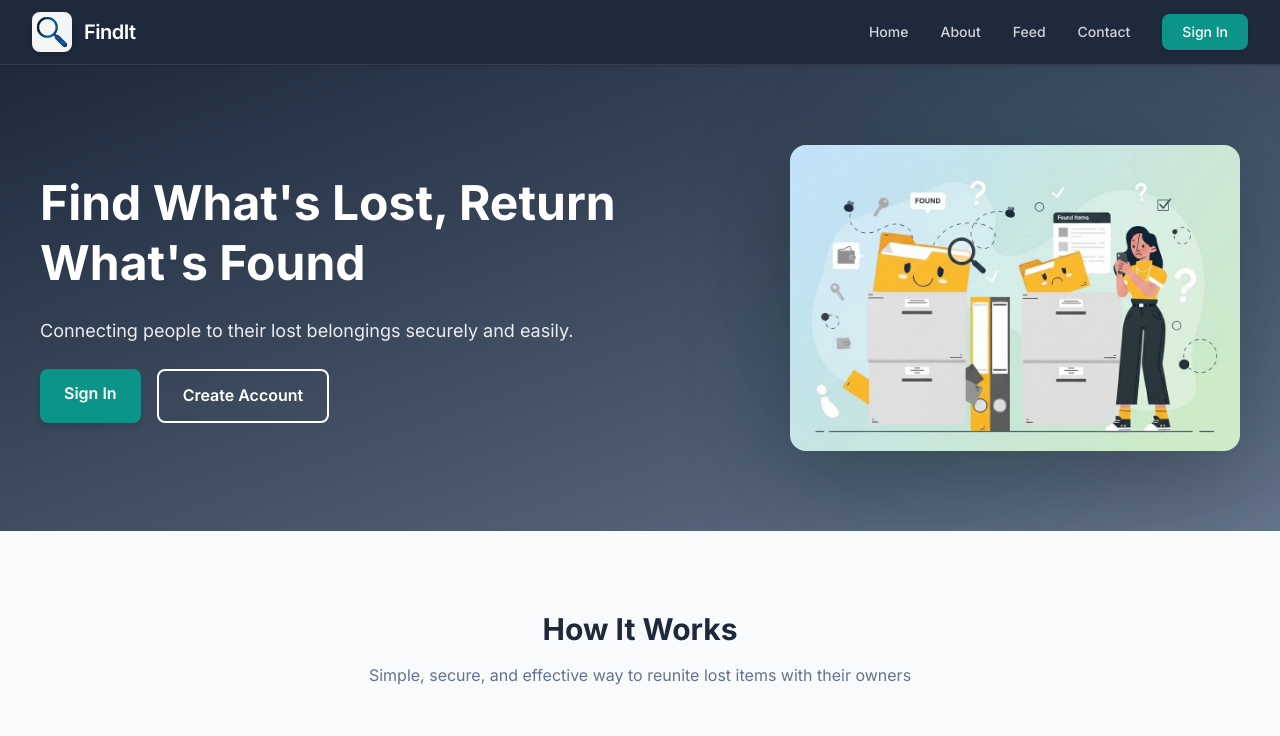
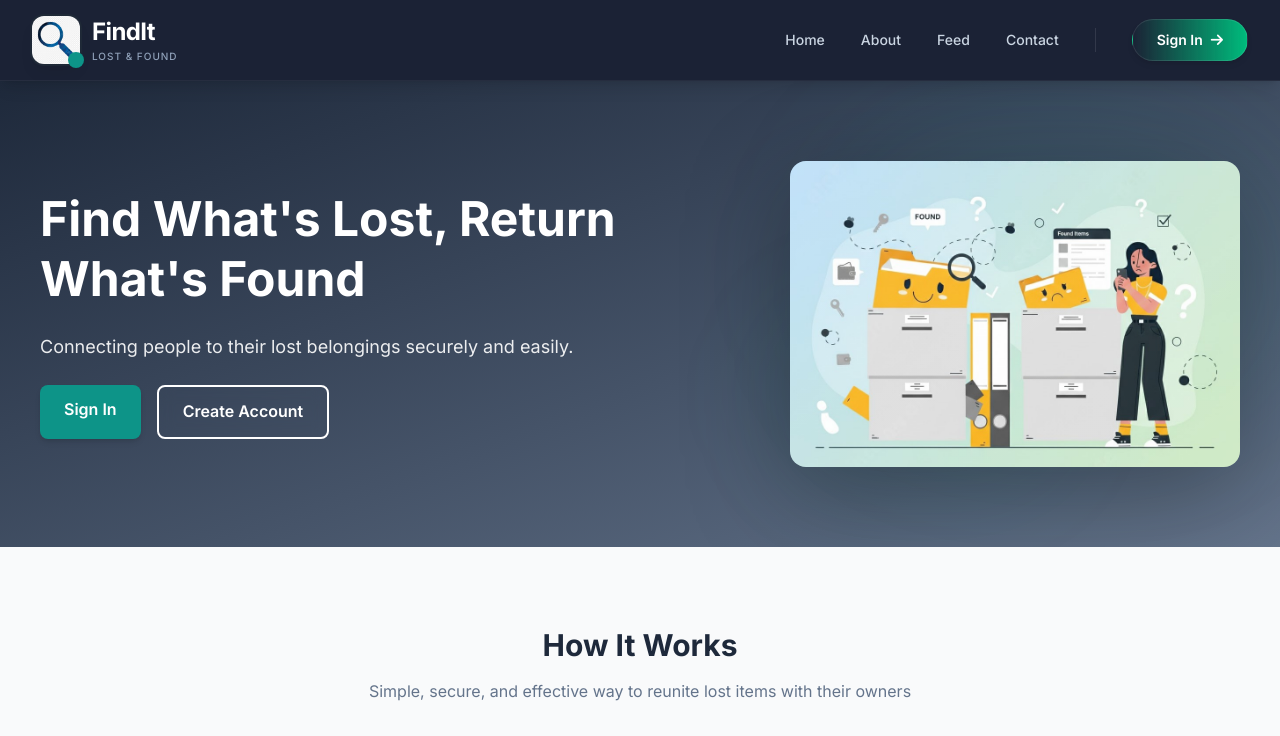
Before and after one commit to mailktayyabali/Lost-and-found, a React (Vite) app in the folder frontend/: page / in a window 1280 px wide. Shown: the top 736 px of the page. Built offline with nearby package versions, Linux system fonts and the light colour scheme.

Commit message:
feat: Redesign Navbar with a new logo, modern styling, and an interactive user profile dropdown for authenticated users.

```diff
--- a/frontend/src/components/Navbar.jsx
+++ b/frontend/src/components/Navbar.jsx
@@ -1,11 +1,14 @@
 import { Link, useNavigate } from "react-router-dom";
-import { useState } from "react";
+import { useState, useRef, useEffect } from "react";
 import { useAuth } from "../context/AuthContext";
+import { User, LogOut, LayoutDashboard } from "lucide-react";
 
 function Navbar() {
   const [isOpen, setIsOpen] = useState(false);
+  const [isProfileOpen, setIsProfileOpen] = useState(false);
   const { user, logout } = useAuth();
   const navigate = useNavigate();
+  const profileRef = useRef(null);
 
   const toggleMenu = () => {
     setIsOpen(!isOpen);
@@ -15,127 +18,125 @@ function Navbar() {
     logout();
     navigate("/");
     setIsOpen(false);
+    setIsProfileOpen(false);
   };
 
+  // Close profile dropdown when clicking outside
+  useEffect(() => {
+    function handleClickOutside(event) {
+      if (profileRef.current && !profileRef.current.contains(event.target)) {
+        setIsProfileOpen(false);
+      }
+    }
+    document.addEventListener("mousedown", handleClickOutside);
+    return () => {
+      document.removeEventListener("mousedown", handleClickOutside);
+    };
+  }, []);
+
   return (
-    <nav className="w-full bg-navy shadow-sm border-b border-white/10 sticky top-0 z-50">
+    <nav className="w-full bg-slate-900/95 backdrop-blur-md shadow-lg border-b border-white/5 sticky top-0 z-50 transition-all duration-300">
       <div className="max-w-7xl mx-auto px-6 lg:px-8">
-        <div className="flex items-center justify-between h-16">
+        <div className="flex items-center justify-between h-20">
           {/* Logo + Brand */}
           <Link to="/" className="flex items-center gap-3 group">
+             <div className="relative">
                 <img
                 src="/assets/images/icon.jpg"
                 alt="FindIt logo"
-              className="w-10 h-10 rounded-lg object-cover shadow-md transition-transform group-hover:scale-105"
+                className="w-12 h-12 rounded-xl object-cover shadow-lg ring-2 ring-teal/20 transition-transform group-hover:scale-105 group-hover:ring-teal/50"
                 />
-            <span className="text-xl font-semibold tracking-tight text-white">
+                <span className="absolute -bottom-1 -right-1 flex h-4 w-4">
+                  <span className="animate-ping absolute inline-flex h-full w-full rounded-full bg-teal opacity-75"></span>
+                  <span className="relative inline-flex rounded-full h-4 w-4 bg-teal"></span>
+                </span>
+             </div>
+            <div className="flex flex-col">
+              <span className="text-2xl font-bold tracking-tight text-white group-hover:text-teal transition-colors">
                 FindIt
               </span>
+              <span className="text-[10px] uppercase tracking-widest text-slate-400 font-medium">Lost & Found</span>
+            </div>
           </Link>
 
           {/* Desktop Navigation */}
-          <div className="hidden md:flex items-center gap-8">
+          <div className="hidden md:flex items-center gap-1">
+            <NavLink to="/">Home</NavLink>
+            <NavLink to="/about">About</NavLink>
+            <NavLink to="/feed">Feed</NavLink>
+            <NavLink to="/contact">Contact</NavLink>
+
+            {/* Separator */}
+            <div className="h-6 w-px bg-white/10 mx-4"></div>
+
+            {/* Auth Button or Profile Dropdown */}
+            {user ? (
+              <div className="relative ml-2" ref={profileRef}>
+                <button
+                  onClick={() => setIsProfileOpen(!isProfileOpen)}
+                  className="flex items-center gap-3 pl-2 pr-1 py-1 rounded-full bg-white/5 hover:bg-white/10 border border-white/5 transition-all group focus:outline-none focus:ring-2 focus:ring-teal/50"
+                >
+                  <img
+                    src={`https://ui-avatars.com/api/?name=${user.name}&background=random`}
+                    alt={user.name}
+                    className="w-8 h-8 rounded-full ring-2 ring-white/10 group-hover:ring-teal/50 transition-all"
+                  />
+                  <div className="text-left hidden lg:block mr-2">
+                    <p className="text-xs font-semibold text-white leading-tight">{user.name}</p>
+                    <p className="text-[10px] text-teal uppercase tracking-wider font-bold">{user.role}</p>
+                  </div>
+                  <i className={`fa-solid fa-chevron-down text-white/50 text-xs transition-transform duration-200 mr-2 ${isProfileOpen ? 'rotate-180' : ''}`}></i>
+                </button>
+
+                {/* Dropdown Menu */}
+                {isProfileOpen && (
+                  <div className="absolute right-0 mt-3 w-56 origin-top-right rounded-xl bg-[#1e293b] shadow-2xl ring-1 ring-black ring-opacity-5 focus:outline-none animate-scale-in overflow-hidden z-50 border border-white/10">
+                    <div className="p-4 border-b border-white/5 bg-slate-900/50">
+                        <p className="text-sm font-medium text-white">Signed in as</p>
+                        <p className="text-xs text-slate-400 truncate">{user.email}</p>
+                    </div>
+
+                    <div className="p-2">
                         <Link
-              className="text-white/80 hover:text-white transition-colors text-sm font-medium relative group"
-              to="/"
+                        to={user.role === 'admin' ? '/admin' : '/dashboard'}
+                        className="flex items-center gap-3 px-3 py-2.5 text-sm text-slate-200 hover:bg-white/5 hover:text-white rounded-lg transition-colors group"
+                        onClick={() => setIsProfileOpen(false)}
                         >
-              Home
-              <span className="absolute bottom-0 left-0 w-0 h-0.5 bg-teal group-hover:w-full transition-all duration-300"></span>
+                        <LayoutDashboard size={16} className="text-teal group-hover:scale-110 transition-transform" />
+                        Dashboard
                         </Link>
 
-            {/* Guest - Public Links */}
-            {!user && (
-              <>
+                        {user.role === 'user' && (
                              <Link
-                  className="text-white/80 hover:text-white transition-colors text-sm font-medium relative group"
-                  to="/about"
+                            to="/dashboard"
+                            className="flex items-center gap-3 px-3 py-2.5 text-sm text-slate-200 hover:bg-white/5 hover:text-white rounded-lg transition-colors group"
+                            onClick={() => setIsProfileOpen(false)}
                             >
-                  About
-                  <span className="absolute bottom-0 left-0 w-0 h-0.5 bg-teal group-hover:w-full transition-all duration-300"></span>
+                            <User size={16} className="text-indigo-400 group-hover:scale-110 transition-transform" />
+                            My Profile
                             </Link>
-                <Link
-                  className="text-white/80 hover:text-white transition-colors text-sm font-medium relative group"
-                  to="/feed"
-                >
-                  Feed
-                  <span className="absolute bottom-0 left-0 w-0 h-0.5 bg-teal group-hover:w-full transition-all duration-300"></span>
-                </Link>
-                <Link
-                  className="text-white/80 hover:text-white transition-colors text-sm font-medium relative group"
-                  to="/contact"
-                >
-                  Contact
-                  <span className="absolute bottom-0 left-0 w-0 h-0.5 bg-teal group-hover:w-full transition-all duration-300"></span>
-                </Link>
-              </>
                         )}
+                    </div>
 
-            {/* User Links */}
-            {user && user.role === "user" && (
-              <>
-                <Link
-                  className="text-white/80 hover:text-white transition-colors text-sm font-medium relative group"
-                  to="/feed"
-                >
-                  Feed
-                  <span className="absolute bottom-0 left-0 w-0 h-0.5 bg-teal group-hover:w-full transition-all duration-300"></span>
-                </Link>
-                <Link
-                  className="text-white/80 hover:text-white transition-colors text-sm font-medium relative group"
-                  to="/report"
-                >
-                  Report Item
-                  <span className="absolute bottom-0 left-0 w-0 h-0.5 bg-teal group-hover:w-full transition-all duration-300"></span>
-                </Link>
-                <Link
-                  className="text-white/80 hover:text-white transition-colors text-sm font-medium relative group"
-                  to="/dashboard"
-                >
-                  Dashboard
-                  <span className="absolute bottom-0 left-0 w-0 h-0.5 bg-teal group-hover:w-full transition-all duration-300"></span>
-                </Link>
-              </>
-            )}
-
-            {/* Admin Links */}
-            {user && user.role === "admin" && (
-              <>
-                <Link
-                  className="text-white/80 hover:text-white transition-colors text-sm font-medium relative group"
-                  to="/admin"
-                >
-                  Admin Dashboard
-                  <span className="absolute bottom-0 left-0 w-0 h-0.5 bg-teal group-hover:w-full transition-all duration-300"></span>
-                </Link>
-                <Link
-                  className="text-white/80 hover:text-white transition-colors text-sm font-medium relative group"
-                  to="/feed"
-                >
-                  Items Feed
-                  <span className="absolute bottom-0 left-0 w-0 h-0.5 bg-teal group-hover:w-full transition-all duration-300"></span>
-                </Link>
-              </>
-            )}
-
-            {/* Auth Button */}
-            {user ? (
-              <div className="flex items-center gap-4">
-                 <span className="text-white/60 text-xs uppercase tracking-wider font-semibold border border-white/20 px-2 py-1 rounded">
-                  {user.role}
-                </span>
+                    <div className="border-t border-white/5 p-2">
                         <button
                         onClick={handleLogout}
-                  className="px-5 py-2 bg-white/10 text-white rounded-lg hover:bg-white/20 transition-all text-sm font-medium shadow-sm"
+                        className="flex w-full items-center gap-3 px-3 py-2.5 text-sm text-red-400 hover:bg-red-500/10 hover:text-red-300 rounded-lg transition-all group"
                         >
-                  Logout
+                        <LogOut size={16} className="group-hover:translate-x-1 transition-transform" />
+                        Sign out
                         </button>
+                    </div>
+                  </div>
+                )}
               </div>
             ) : (
               <Link
-                className="px-5 py-2 bg-teal text-white rounded-lg hover:bg-teal-dark transition-all text-sm font-medium shadow-sm hover:shadow-md hover:-translate-y-0.5"
+                className="ml-4 px-6 py-2.5 bg-gradient-to-r from-teal to-emerald-500 text-white rounded-full hover:shadow-[0_0_20px_rgba(45,212,191,0.3)] hover:-translate-y-0.5 transition-all text-sm font-semibold shadow-md border border-white/10 flex items-center gap-2 group"
                 to="/auth"
               >
                 Sign In
+                <i className="fa-solid fa-arrow-right group-hover:translate-x-1 transition-transform"></i>
               </Link>
             )}
           </div>
@@ -143,22 +144,22 @@ function Navbar() {
           {/* Mobile Menu Button */}
           <button
             onClick={toggleMenu}
-            className="flex md:hidden flex-col gap-1.5 cursor-pointer z-50 relative"
+            className="flex md:hidden flex-col gap-1.5 cursor-pointer z-50 relative p-2"
             aria-label="Toggle menu"
           >
             <span
-              className={`w-6 h-0.5 bg-white transition-all duration-300 ${
-                isOpen ? "rotate-45 translate-y-2" : ""
+              className={`w-6 h-0.5 bg-white transition-all duration-300 rounded-full ${
+                isOpen ? "rotate-45 translate-y-2 bg-red-400" : "bg-teal"
               }`}
             ></span>
             <span
-              className={`w-6 h-0.5 bg-white transition-all duration-300 ${
-                isOpen ? "opacity-0" : ""
+              className={`w-4 h-0.5 bg-white transition-all duration-300 rounded-full ml-auto ${
+                isOpen ? "opacity-0" : "bg-teal/80"
               }`}
             ></span>
             <span
-              className={`w-6 h-0.5 bg-white transition-all duration-300 ${
-                isOpen ? "-rotate-45 -translate-y-2" : ""
+              className={`w-6 h-0.5 bg-white transition-all duration-300 rounded-full ${
+                isOpen ? "-rotate-45 -translate-y-2 bg-red-400" : "bg-teal"
               }`}
             ></span>
           </button>
@@ -168,89 +169,55 @@ function Navbar() {
       {/* Mobile Menu Overlay */}
       {isOpen && (
         <>
-          {/* Backdrop */}
           <div
-            className="fixed inset-0 bg-navy/80 backdrop-blur-sm md:hidden z-40"
+            className="fixed inset-0 bg-slate-900/80 backdrop-blur-sm md:hidden z-40 transition-opacity duration-300"
             onClick={() => setIsOpen(false)}
           ></div>
 
-          {/* Mobile Menu */}
-          <div className="fixed top-0 right-0 h-full w-64 bg-navy shadow-2xl md:hidden z-50 slide-in-right">
-            <div className="flex flex-col gap-2 p-6 pt-20">
-              <Link
-                className="text-white hover:text-teal transition-colors text-base font-medium py-3 px-4 rounded-lg hover:bg-white/5"
-                to="/"
-                onClick={() => setIsOpen(false)}
-              >
-                Home
-              </Link>
+          <div className="fixed top-0 right-0 h-full w-[80%] max-w-sm bg-[#0f172a] shadow-2xl md:hidden z-50 slide-in-right flex flex-col border-l border-white/10">
+            <div className="flex flex-col gap-2 p-6 pt-24 flex-1">
+              <MobileNavLink to="/" onClick={() => setIsOpen(false)}>Home</MobileNavLink>
+              <MobileNavLink to="/about" onClick={() => setIsOpen(false)}>About</MobileNavLink>
+              <MobileNavLink to="/feed" onClick={() => setIsOpen(false)}>Feed</MobileNavLink>
+              <MobileNavLink to="/contact" onClick={() => setIsOpen(false)}>Contact</MobileNavLink>
 
-              {!user && (
+              <div className="h-px bg-white/10 my-4"></div>
+
+              {user ? (
                 <>
-                  <Link
-                    className="text-white hover:text-teal transition-colors text-base font-medium py-3 px-4 rounded-lg hover:bg-white/5"
-                    to="/about"
-                    onClick={() => setIsOpen(false)}
-                  >
-                    About
-                  </Link>
-                  <Link
-                    className="text-white hover:text-teal transition-colors text-base font-medium py-3 px-4 rounded-lg hover:bg-white/5"
-                    to="/feed"
-                    onClick={() => setIsOpen(false)}
-                  >
-                    Feed
-                  </Link>
-                </>
-              )}
-
-              {user && user.role === "user" && (
-                 <>
-                  <Link
-                    className="text-white hover:text-teal transition-colors text-base font-medium py-3 px-4 rounded-lg hover:bg-white/5"
-                    to="/dashboard"
-                    onClick={() => setIsOpen(false)}
-                  >
-                    Dashboard
-                  </Link>
-                  <Link
-                    className="text-white hover:text-teal transition-colors text-base font-medium py-3 px-4 rounded-lg hover:bg-white/5"
-                    to="/report"
-                    onClick={() => setIsOpen(false)}
-                  >
-                    Report Item
-                  </Link>
-                </>
-              )}
-
-              {user && user.role === "admin" && (
-                <Link
-                  className="text-white hover:text-teal transition-colors text-base font-medium py-3 px-4 rounded-lg hover:bg-white/5"
-                  to="/admin"
-                  onClick={() => setIsOpen(false)}
-                >
-                  Admin Dashboard
-                </Link>
-              )}
-
-
-              {/* Mobile CTA */}
-              {user ? (
+                  <div className="flex items-center gap-3 p-4 bg-white/5 rounded-xl border border-white/5 mb-2">
+                    <img
+                        src={`https://ui-avatars.com/api/?name=${user.name}&background=random`}
+                        alt={user.name}
+                        className="w-10 h-10 rounded-full"
+                    />
+                    <div>
+                        <p className="text-white font-medium">{user.name}</p>
+                        <p className="text-xs text-slate-400">{user.email}</p>
+                    </div>
+                  </div>
+                  <MobileNavLink to={user.role === 'admin' ? '/admin' : '/dashboard'} onClick={() => setIsOpen(false)} highlighted>
+                    <i className="fa-solid fa-gauge mr-2"></i> Dashboard
+                  </MobileNavLink>
                    <button
                     onClick={handleLogout}
-                  className="mt-4 px-5 py-3 bg-white/10 text-white rounded-lg hover:bg-white/20 transition-all text-base font-medium text-center shadow-md w-full"
+                    className="mt-auto px-5 py-4 bg-red-500/10 text-red-400 hover:bg-red-500/20 rounded-xl transition-all text-base font-medium text-center w-full flex items-center justify-center gap-2 border border-red-500/20"
                   >
-                  Logout
+                    <LogOut size={18} /> Logout
                   </button>
+                </>
               ) : (
                 <Link
-                  className="mt-4 px-5 py-3 bg-teal text-white rounded-lg hover:bg-teal-dark transition-all text-base font-medium text-center shadow-md"
+                  className="mt-4 px-5 py-4 bg-gradient-to-r from-teal to-emerald-500 text-white rounded-xl hover:shadow-lg transition-all text-base font-bold text-center shadow-md w-full"
                   to="/auth"
                   onClick={() => setIsOpen(false)}
                 >
-                  Sign In
+                  Sign In / Register
                 </Link>
               )}
+            </div>
+             <div className="p-6 border-t border-white/5 text-center">
+                 <p className="text-xs text-slate-500">© 2025 FindIt Inc.</p>
              </div>
           </div>
         </>
@@ -259,4 +226,28 @@ function Navbar() {
   );
 }
 
+// Helper components for clean code
+const NavLink = ({ to, children }) => (
+  <Link
+    to={to}
+    className="px-4 py-2 text-slate-300 hover:text-white hover:bg-white/5 rounded-lg transition-all text-sm font-medium relative group"
+  >
+    {children}
+  </Link>
+);
+
+const MobileNavLink = ({ to, children, onClick, highlighted }) => (
+  <Link
+    to={to}
+    onClick={onClick}
+    className={`text-base font-medium py-3 px-4 rounded-xl transition-all ${
+        highlighted
+        ? "bg-teal/10 text-teal border border-teal/20"
+        : "text-slate-300 hover:text-white hover:bg-white/5"
+    }`}
+  >
+    {children}
+  </Link>
+);
+
 export default Navbar;
```
Lines whose indentation alone changed are shown as unchanged.
